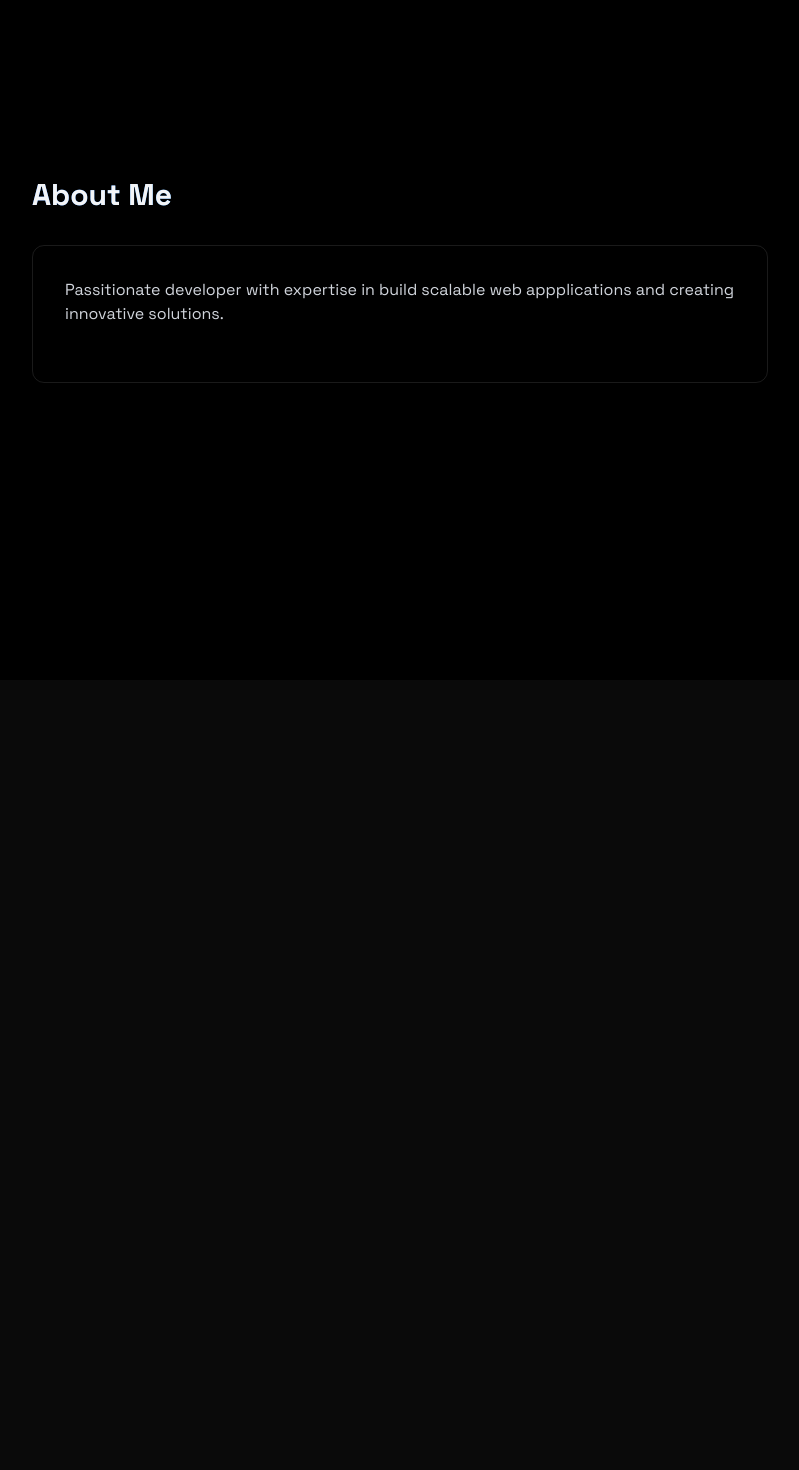
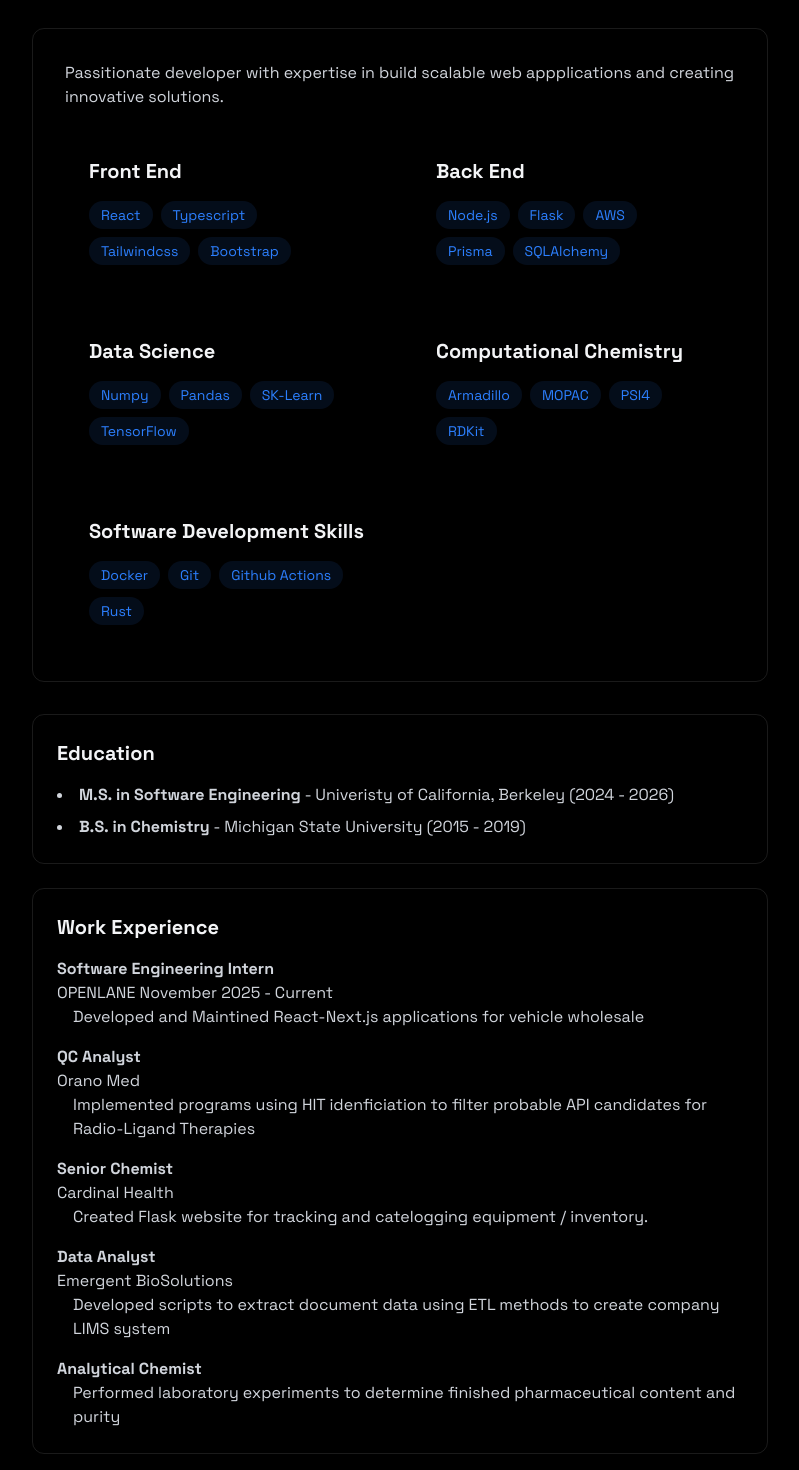
Before and after one commit to James-McTighe/beautiful_portfolio, a React (Vite) app: page / in a window 1280 px wide. Shown: the part 920-2390 px from the top of the page, without its empty margins (240-1039 px from the left). Before the commit the page ends 1600 px from the top, so only its background shows below. Built offline with nearby package versions, Linux system fonts and the light colour scheme.

Commit message:
added about section

```diff
--- a/src/components/Navbar.jsx
+++ b/src/components/Navbar.jsx
@@ -10,7 +10,7 @@ export const Navbar = ({ menuOpen, setMenuOpen }) => {
     <nav className="fixed top-0 w-full z-40 bg-[rgba(10,10,10, 0.8)] backdrop-blue-lg border-b border-white/10 shadow-lg">
       <div className="max-w-5xl mx-auto px-4">
         <div className="flex justify-between items-center h-16">
-          <a href="#home" className='font-mono text-xl font-bold text-white'>
+          <a href="https://github.com/james-mctighe" className='font-mono text-xl font-bold text-white'>
             {" "}
             github.com/<span className="text-blue-500">james-mctighe</span>{" "}
           </a>
--- a/src/components/sections/About.jsx
+++ b/src/components/sections/About.jsx
@@ -1,11 +1,21 @@
+
 export const About = () => {
+  // list of skills to map
+  const frontendSkills = ["React", "Typescript", "Tailwindcss", "Bootstrap"];
+  const backendSkills = ["Node.js", "Flask", "AWS", "Prisma", "SQLAlchemy"];
+  const mlSkills = ["Numpy", "Pandas", "SK-Learn", "TensorFlow"]
+  const simulationSkills = ["Armadillo", "MOPAC", "PSI4", "RDKit"]
+  const softwareSkills = ["Docker", "Git", "Github Actions", "Rust"]
+
   return (
     <section
       id="about"
       className="min-h-screen flex items-center justify-center py-20"
     >
       <div className="max-w-3xl mx-auto px-4">
-        <h2 className="text-3xl font-bold mb-8 bg-gradient-to-r from-blue-500 to-cyan-400 bg-clip-text text-transpose">
+        <h2 className="text-3xl font-bold mb-8 bg-gradient-to-r from-blue-500
+          to-cyan-400 bg-clip-text text-transparent text-center"
+        >
           {" "}
           About Me
         </h2>
@@ -14,6 +24,138 @@ export const About = () => {
             Passitionate developer with expertise in build scalable
             web appplications and creating innovative solutions.
           </p>
+          <div className="grid grid-cols-1 md:grid-cols-2 gap-6">
+
+            {/* Front End Skills */}
+            <div className="rounded-xl p-6 hover:-translate-y-1 transition-all">
+              <h3 className="text-xl font-bold mb-4">Front End</h3>
+              <div className="flex flex-wrap gap-2">
+                {frontendSkills.map((tech, key) => (
+                  <span
+                    className="bg-blue-500/10 text-blue-500 py-1 px-3
+                  rounded-full text-sm hover:bg-blue-500/20
+                  hover:shadow-[0_2px_8px_rgba(59,130,246, 0.2)] transition"
+                    key={key}
+                  >
+                    {tech}
+                  </span>
+                ))}
+              </div>
+            </div>
+
+            {/* Backend Skills */}
+            <div className="rounded-xl p-6 hover:-translate-y-1 transition-all">
+              <h3 className="text-xl font-bold mb-4">Back End</h3>
+              <div className="flex flex-wrap gap-2">
+                {backendSkills.map((tech, key) => (
+                  <span className="bg-blue-500/10 text-blue-500 py-1 px-3
+                  rounded-full text-sm hover:bg-blue-500/20
+                  hover:shadow-[0_2px_8px_rgba(59,130,246, 0.2)] transition"
+                    key={key}
+                  >
+                    {tech}
+                  </span>
+                ))}
+              </div>
+            </div>
+
+            {/* Data Science Skills */}
+            <div className="rounded-xl p-6 hover:-translate-y-1 transition-all">
+              <h3 className="text-xl font-bold mb-4">Data Science</h3>
+              <div className="flex flex-wrap gap-2">
+                {mlSkills.map((tech, key) => (
+                  <span className="bg-blue-500/10 text-blue-500 py-1 px-3
+                  rounded-full text-sm hover:bg-blue-500/20
+                  hover:shadow-[0_2px_8px_rgba(59,130,246, 0.2)] transition"
+                    key={key}
+                  >
+                    {tech}
+                  </span>
+                ))}
+              </div>
+            </div>
+
+            {/* Computational Chemistry skills */}
+            <div className="rounded-xl p-6 hover:-translate-y-1 transition-all">
+              <h3 className="text-xl font-bold mb-4">Computational Chemistry</h3>
+              <div className="flex flex-wrap gap-2">
+                {simulationSkills.map((tech, key) => (
+                  <span className="bg-blue-500/10 text-blue-500 py-1 px-3
+                  rounded-full text-sm hover:bg-blue-500/20
+                  hover:shadow-[0_2px_8px_rgba(59,130,246, 0.2)] transition"
+                    key={key}
+                  >
+                    {tech}
+                  </span>
+                ))}
+              </div>
+            </div>
+
+            {/* Software Skills */}
+            <div className="rounded-xl p-6 hover:-translate-y-1 transition-all">
+              <h3 className="text-xl font-bold mb-4">Software Development Skills</h3>
+              <div className="flex flex-wrap gap-2">
+                {softwareSkills.map((tech, key) => (
+                  <span className="bg-blue-500/10 text-blue-500 py-1 px-3
+                  rounded-full text-sm hover:bg-blue-500/20
+                  hover:shadow-[0_2px_8px_rgba(59,130,246, 0.2)] transition"
+                    key={key}
+                  >
+                    {tech}
+                  </span>
+                ))}
+              </div>
+            </div>
+
+          </div>
+        </div>
+
+        <div className="grid grid-cols-1 md:grid-cols-1 gap-6 mt-8">
+          <div className="p-6 rounded-xl border-white/10 border hover:-translate-y-1 transition-all">
+            <h3 className="text-xl font-bold mb-4">Education</h3>
+            <ul className="list-disc list-inside text-gray-300 space-y-2">
+              <li>
+                <strong>M.S. in Software Engineering</strong> - Univeristy of California, Berkeley (2024 - 2026)
+              </li>
+              <li>
+                <strong>B.S. in Chemistry</strong> - Michigan State University (2015 - 2019)
+              </li>
+            </ul>
+          </div>
+          <div className="p-6 rounded-xl border-white/10 border hover:-translate-y-1 transition-all">
+            <h3 className="text-xl font-bold mb-4">Work Experience</h3>
+            <div className="space-y-4 text-gray-300">
+
+              <div>
+                <h4 className="font-bold">Software Engineering Intern</h4>
+                <h4>OPENLANE November 2025 - Current</h4>
+                <p className="ml-4">Developed and Maintined React-Next.js applications for vehicle wholesale</p>
+              </div>
+
+              <div>
+                <h4 className="font-bold">QC Analyst</h4>
+                <h4>Orano Med</h4>
+                <p className="ml-4">Implemented programs using HIT idenficiation to filter probable API candidates for Radio-Ligand Therapies</p>
+              </div>
+
+              <div>
+                <h4 className="font-bold">Senior Chemist</h4>
+                <h4>Cardinal Health</h4>
+                <p className="ml-4">Created Flask website for tracking and catelogging equipment / inventory.</p>
+              </div>
+
+              <div>
+                <h4 className="font-bold">Data Analyst</h4>
+                <h4>Emergent BioSolutions</h4>
+                <p className="ml-4">Developed scripts to extract document data using ETL methods to create company LIMS system</p>
+              </div>
+
+              <div>
+                <h4 className="font-bold">Analytical Chemist</h4>
+                <p className="ml-4">Performed laboratory experiments to determine finished pharmaceutical content and purity</p>
+              </div>
+            </div>
+          </div>
         </div>
       </div>
     </section>
--- a/src/components/sections/Home.jsx
+++ b/src/components/sections/Home.jsx
@@ -4,7 +4,7 @@ export const Home = () => {
   return (
     <section id="home" className="min-h-screen flex items-center justify-center relative">
       <div className="text-center z-10 px-4">
-        <h1 className="text-5xl md:text-7xl font-bold mb-6 bg-gradient-to-r from-blue-500 to-purple-600 bg-clip-text text-transparent leading-right">
+        <h1 className="text-5xl md:text-7xl font-bold mb-6 bg-gradient-to-r from-blue-500 to-cyan-400 bg-clip-text text-transparent leading-right">
           Hi, I'm James!
         </h1>
 
@@ -14,10 +14,21 @@ export const Home = () => {
           and a delightful user experience
         </p>
         <div className="flex justify-center space-x-4">
+
           <a href="#projects" className="bg-blue-500 text-white py-3 px-6 rounded font-medium transition relative
             overflow-hidden hover:-translate-y-0.5 hover:shadow-[0_0_15px_rgba(59, 140, 246, 0.4)]">
             View Projects
           </a>
+
+          <a href="#contact" className="border border-blue-500/50 text-blue-500
+            py-3 px-6 rounded font-medium transition-all duration-200
+            hover:-translate-y-0.5 hover:shadow-[0_0_15px_rgba(59, 140, 246, 0.2)]
+            hover:bg-blue-500/10
+            "
+          >
+            Contact Me
+          </a>
+
         </div>
       </div>
     </section>
```
